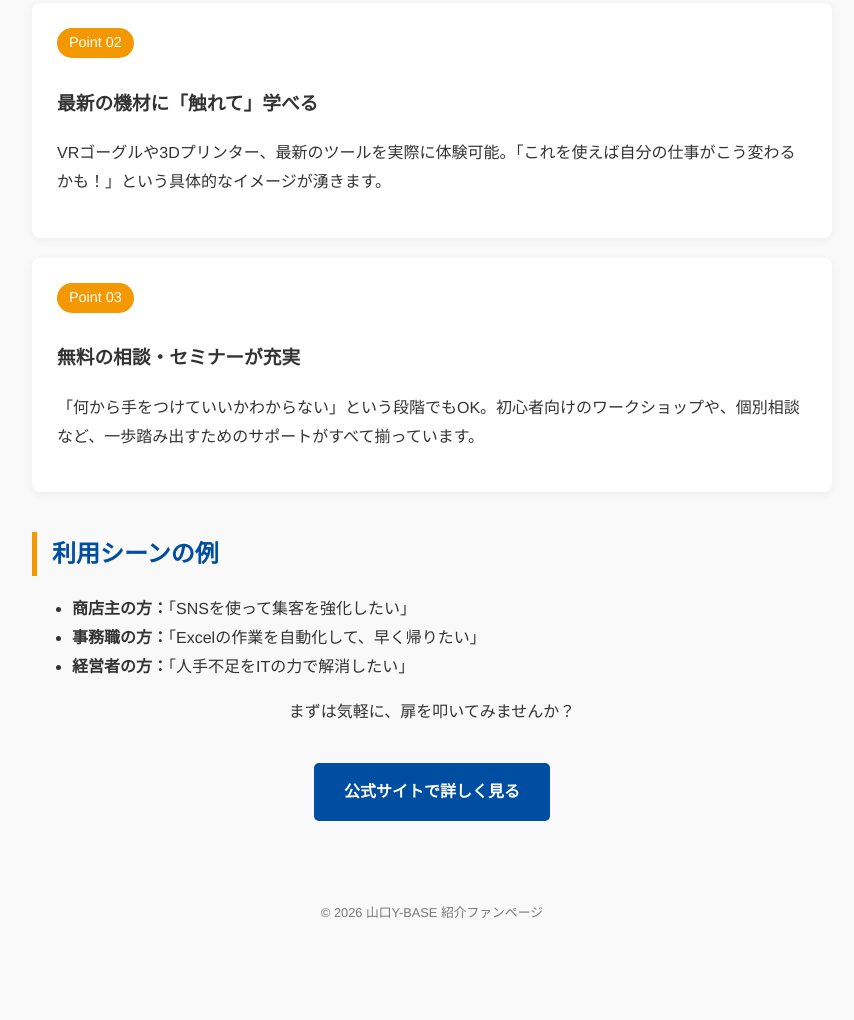
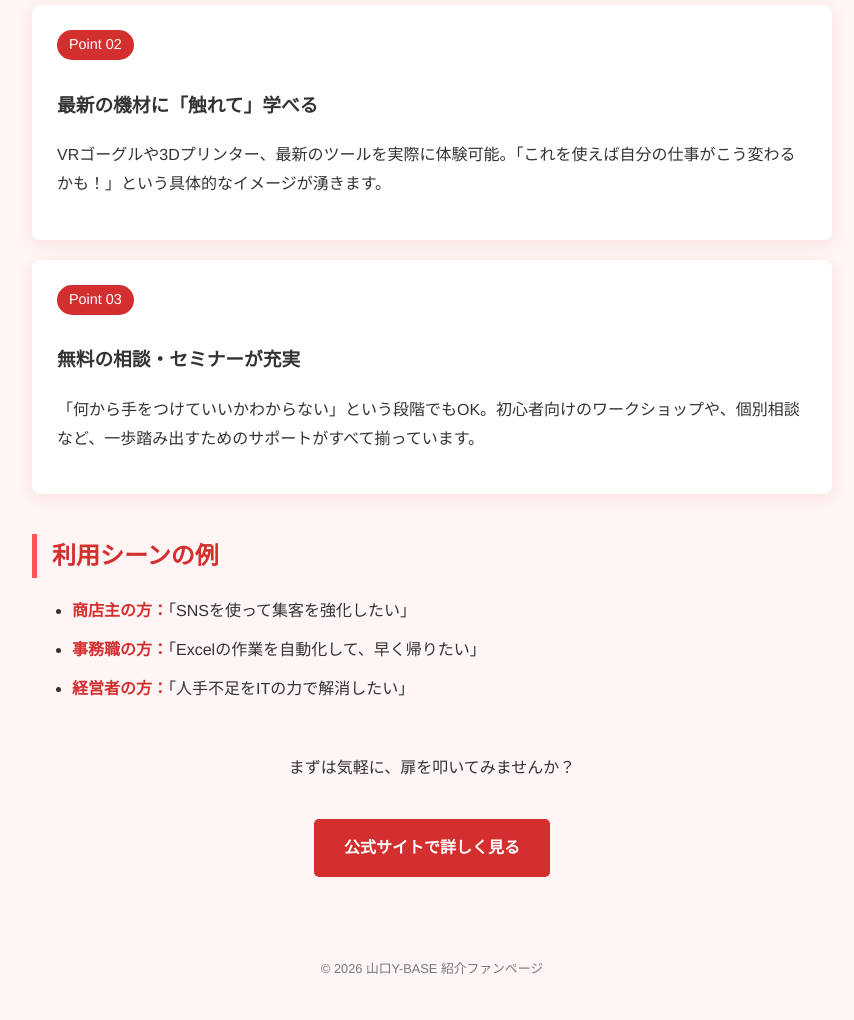
Before and after one commit to mitsuru-ochi-bit/test, a plain HTML site: page index.html in a window 1280 px wide. Shown: the part 829-1849 px from the top of the page, without its empty margins (208-1062 px from the left). Before the commit the page ends 1793 px from the top, so only its background shows below. Drawn offline with Linux system fonts and the light colour scheme.

Commit message:
色変更

```diff
--- a/index.html
+++ b/index.html
@@ -6,10 +6,11 @@
     <title>はじめてのY-BASE｜非エンジニアのためのDXガイド</title>
     <style>
         :root {
-            --primary-color: #004ea2;
-            --accent-color: #f39800;
+            /* カラーを赤系にアップデート */
+            --primary-color: #d32f2f; /* メインの赤 */
+            --accent-color: #ff5252;  /* アクセントの明るい赤 */
             --text-color: #333;
-            --bg-color: #f9f9f9;
+            --bg-color: #fff5f5;      /* ほんのり赤みのある背景 */
         }
 
         body {
@@ -40,11 +41,13 @@
         }
 
         .hero {
-            background: linear-gradient(rgba(0,78,162,0.1), rgba(0,78,162,0.1));
+            /* 背景を薄い赤のグラデーションに */
+            background: linear-gradient(rgba(211,47,47,0.05), rgba(211,47,47,0.1));
             padding: 30px;
             border-radius: 10px;
             margin-bottom: 40px;
             text-align: center;
+            border: 1px solid rgba(211,47,47,0.1);
         }
 
         h2 {
@@ -58,13 +61,13 @@
             background: #fff;
             padding: 25px;
             border-radius: 8px;
-            box-shadow: 0 2px 10px rgba(0,0,0,0.05);
+            box-shadow: 0 4px 15px rgba(211,47,47,0.1);
             margin-bottom: 20px;
         }
 
         .point-tag {
             display: inline-block;
-            background: var(--accent-color);
+            background: var(--primary-color);
             color: #fff;
             padding: 2px 12px;
             border-radius: 20px;
@@ -88,11 +91,19 @@
             border-radius: 5px;
             font-weight: bold;
             margin-top: 20px;
-            transition: opacity 0.3s;
+            transition: background 0.3s;
         }
 
         .btn:hover {
-            opacity: 0.8;
+            background: var(--accent-color);
+        }
+
+        ul li {
+            margin-bottom: 10px;
+        }
+
+        strong {
+            color: var(--primary-color);
         }
     </style>
 </head>
@@ -141,7 +152,7 @@
         </ul>
     </section>
 
-    <div style="text-align: center;">
+    <div style="text-align: center; margin-top: 50px;">
         <p>まずは気軽に、扉を叩いてみませんか？</p>
         <a href="https://y-base.jp/" class="btn" target="_blank">公式サイトで詳しく見る</a>
     </div>
```
